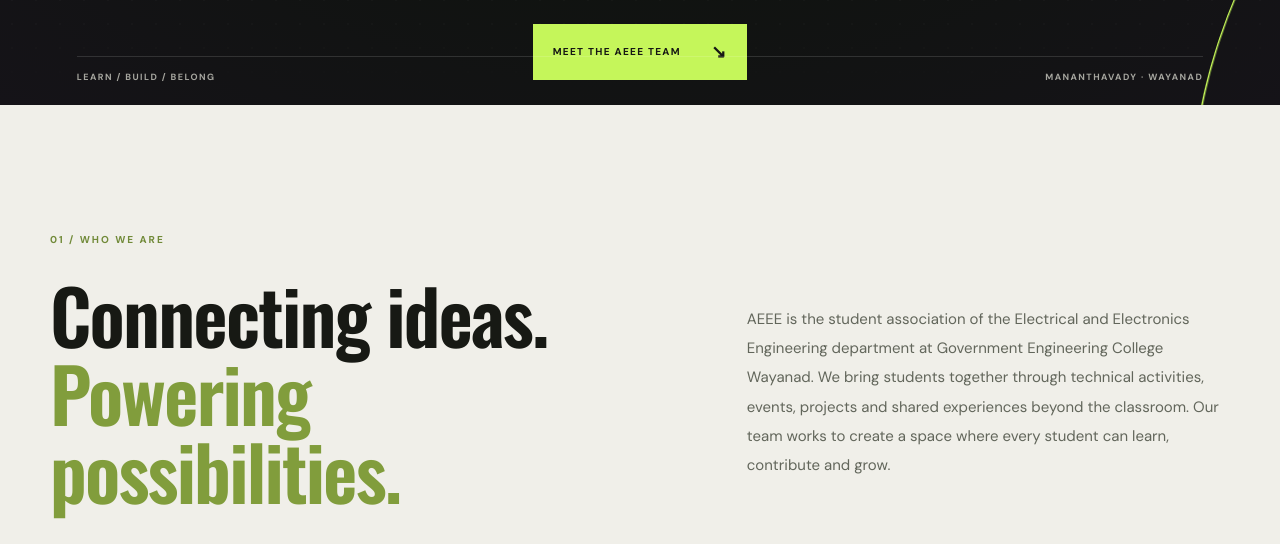
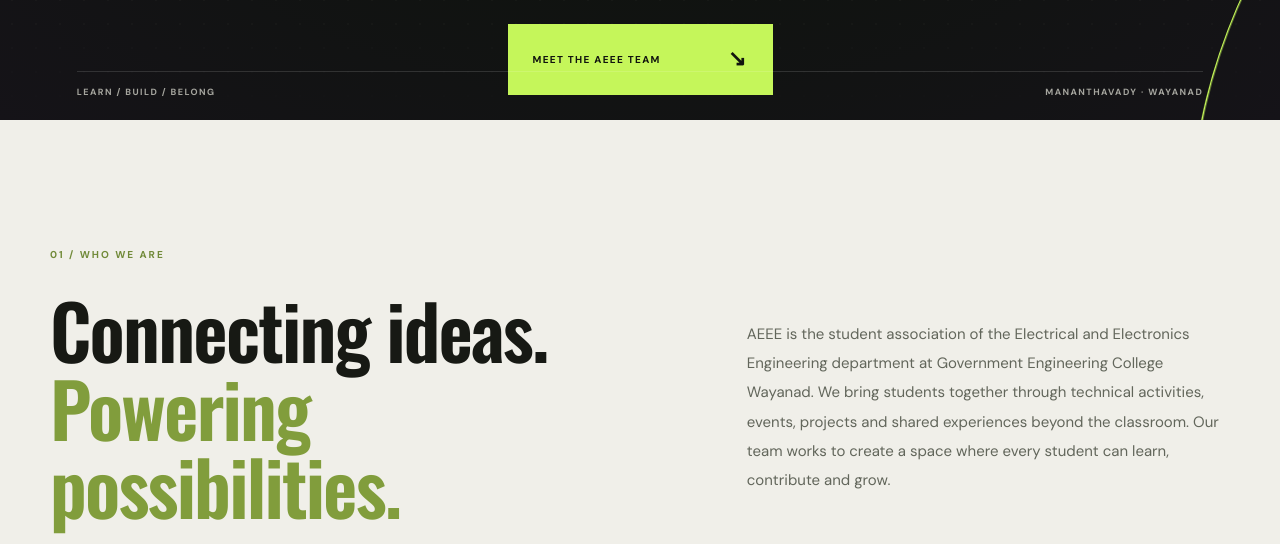
Before and after one commit to eeegecw/AEEE, a plain HTML site: page index.html in a window 1280 px wide. Shown: the part 712-1256 px from the top of the page. Drawn offline with nearby package versions, Linux system fonts and the light colour scheme; animation ran at ten frames a second.

Commit message:
Add animated Framer-inspired hero CTA button

```diff
--- a/style.css
+++ b/style.css
@@ -112,3 +112,56 @@
 .hero-glow{background:none;pointer-events:none;overflow:hidden;}
 .hero-dot-canvas{position:absolute;inset:0;display:block;width:100%;height:100%;}
 @media(prefers-reduced-motion:reduce){.hero-dot-canvas{opacity:.8}}
+
+
+/* Animated main CTA — clean Framer-inspired treatment */
+.hero-link{
+  min-width:265px;
+  min-height:71px;
+  padding:0 24px;
+  display:inline-flex;
+  align-items:center;
+  justify-content:space-between;
+  gap:34px;
+  position:relative;
+  isolation:isolate;
+  overflow:hidden;
+  background:var(--lime);
+  color:#11140e;
+  border:1px solid var(--lime);
+  transition:color .35s ease,background-color .35s ease,border-color .35s ease,transform .35s cubic-bezier(.2,.75,.25,1);
+}
+.hero-link::before{
+  content:"";
+  position:absolute;
+  z-index:-1;
+  inset:0;
+  background:#11140e;
+  transform:translateY(101%);
+  transition:transform .42s cubic-bezier(.76,0,.24,1);
+}
+.hero-link span{
+  display:inline-block;
+  flex:0 0 auto;
+  font-size:22px;
+  line-height:1;
+  transform:translate(0,0);
+  transition:transform .35s cubic-bezier(.2,.75,.25,1),color .35s ease;
+}
+.hero-link:hover,.hero-link:focus-visible{
+  color:var(--lime);
+  background:var(--lime);
+  border-color:var(--lime);
+  transform:translateY(-2px);
+}
+.hero-link:hover::before,.hero-link:focus-visible::before{transform:translateY(0)}
+.hero-link:hover span,.hero-link:focus-visible span{transform:translate(5px,5px);color:var(--lime)}
+.hero-link:focus-visible{outline:2px solid #f0efe9;outline-offset:4px}
+.hero-link:active{transform:translateY(0)}
+@media(max-width:620px){
+  .hero-link{min-width:245px;min-height:64px;padding:0 20px;gap:24px}
+}
+@media(prefers-reduced-motion:reduce){
+  .hero-link,.hero-link::before,.hero-link span{transition:none}
+  .hero-link:hover,.hero-link:focus-visible{transform:none}
+}
```
